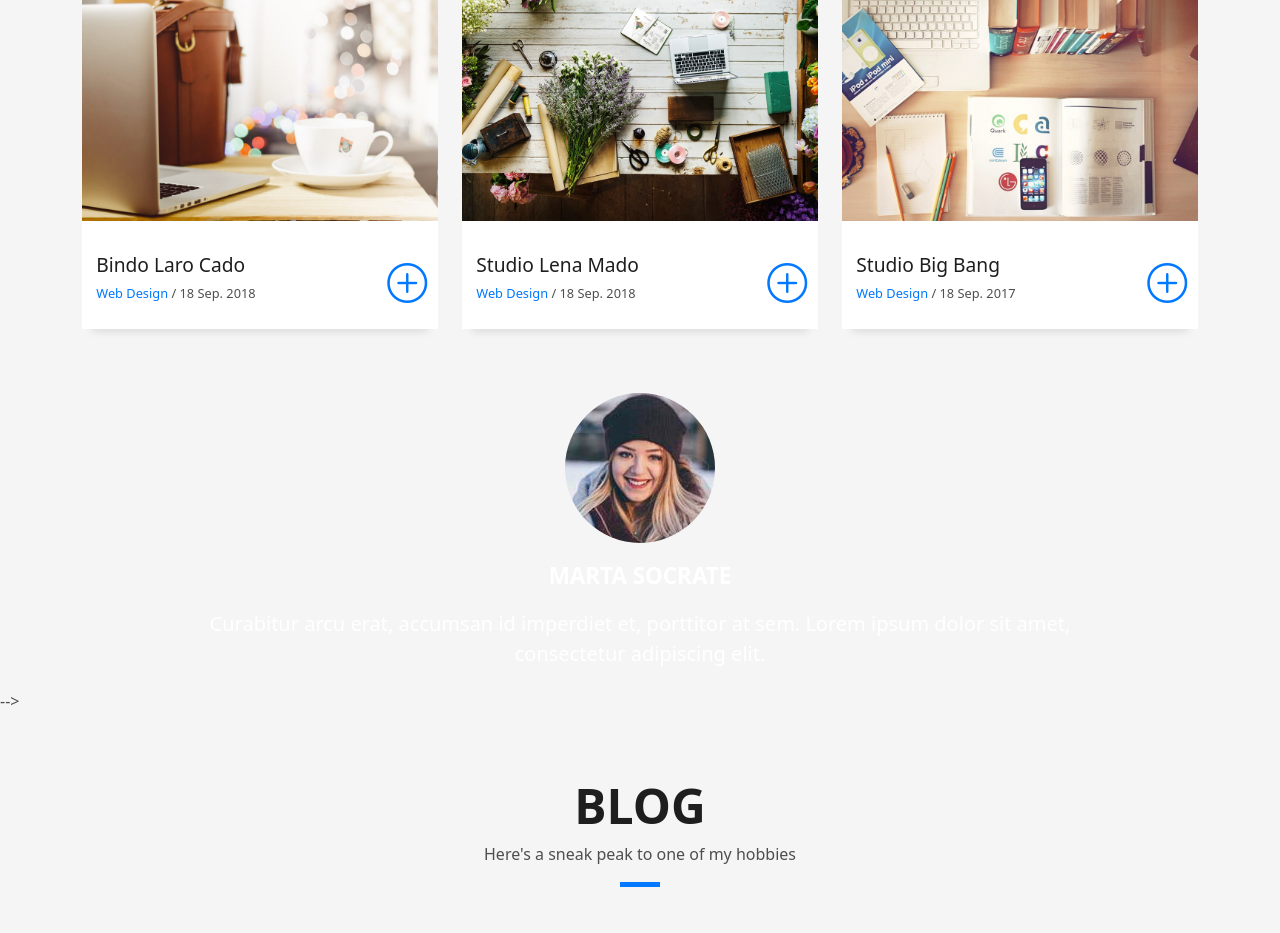
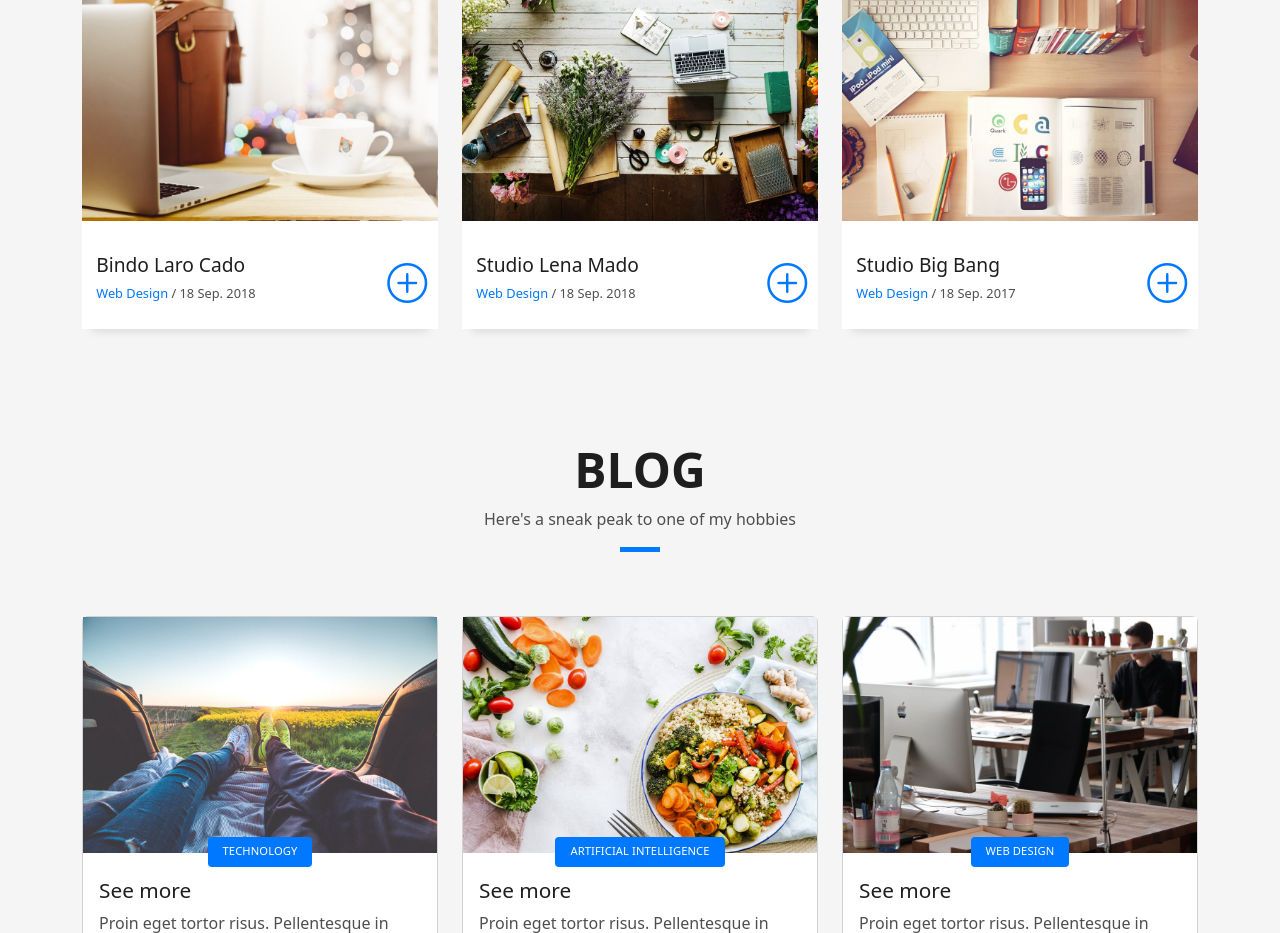
Before and after one commit to pritiyadav888/portfolioDjango, a Django app: page / in a window 1280 px wide. Shown: the part 3720-4653 px from the top of the page. Run offline with Django 4.2, Linux system fonts and the light colour scheme; some libraries are stand-ins or nearby versions.

Commit message:
removed tesimonials

```diff
--- a/website/templates/index.html
+++ b/website/templates/index.html
@@ -514,34 +514,9 @@
                       </p>
                     </div>
                   </div>
-                </div><!-- End testimonial item -->
+                </div>
 
-                <div class="swiper-slide">
-                  <div class="testimonial-box">
-                    <div class="author-test">
-                      <img src="static/assets/img/testimonial-4.jpg" alt="" class="rounded-circle b-shadow-a">
-                      <span class="author">Marta Socrate</span>
-                    </div>
-                    <div class="content-test">
-                      <p class="description lead">
-                        Curabitur arcu erat, accumsan id imperdiet et, porttitor at sem. Lorem ipsum dolor sit amet,
-                        consectetur adipiscing elit.
-                      </p>
-                    </div>
-                  </div>
-                </div><!-- End testimonial item -->
-              </div>
-              <div class="swiper-pagination"></div>
-            </div>
-
-            <!-- <div id="testimonial-mf" class="owl-carousel owl-theme">
-
-        </div> -->
-          </div>
-        </div>
-      </div>
-    </div> -->
-    <!-- End Testimonials Section -->
+   End Testimonials Section -->
 
     <!-- ======= Blog Section ======= -->
     <section id="blog" class="blog-mf sect-pt4 route">
```
